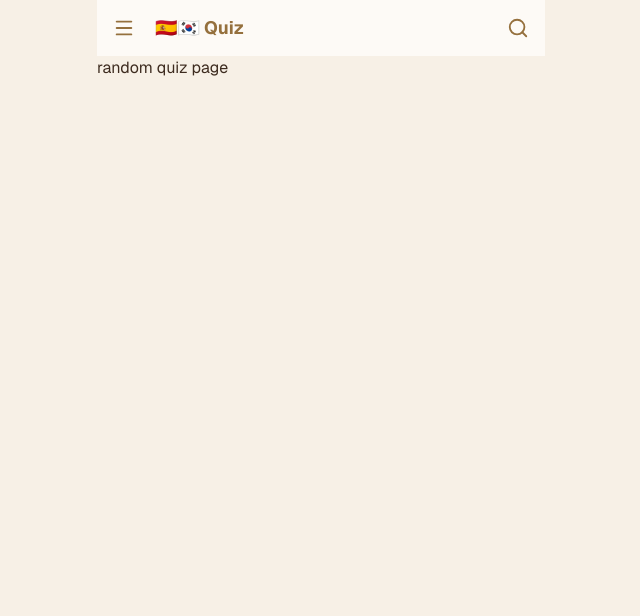
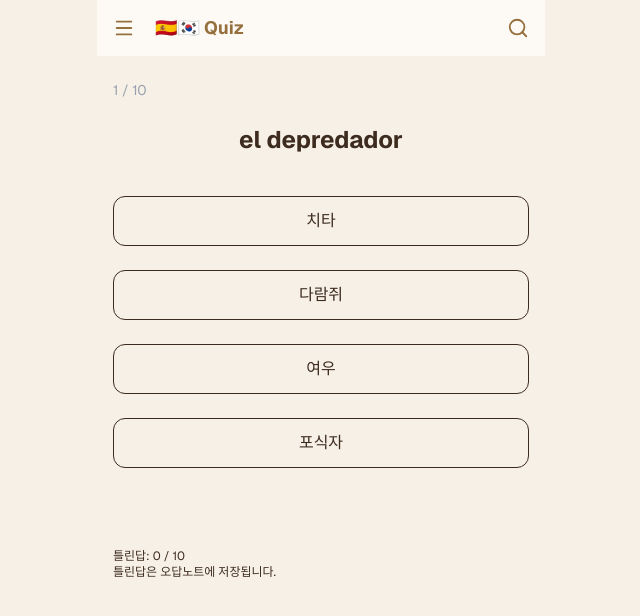
Before and after one commit to chriskwork/voca-quiz, a Next.js app: page /quiz/random in a window 1280 px wide. Shown: the top 616 px of the page, without its empty margins (319-959 px from the left). Built offline with nearby package versions, Linux system fonts and the light colour scheme.

Commit message:
random quiz page is done: quiz from all temas

```diff
--- a/app/quiz/random/page.tsx
+++ b/app/quiz/random/page.tsx
@@ -1,4 +1,181 @@
-//
+"use client";
+
+import { useRouter } from "next/navigation";
+import { saveWrongNotes } from "@/lib/db";
+import { useEffect, useMemo, useState } from "react";
+
+type Voca = {
+  id: number;
+  spanish: string;
+  korean: string;
+  tema: string;
+};
+
+const TEMAS = [
+  "animal",
+  "ave",
+  "bathroom",
+  "bebida",
+  "carne",
+  "ciencia",
+  "cocina",
+  "color",
+  "cuerpo",
+  "deporte",
+  "desastre",
+  "economia",
+  "edificio",
+  "elemento",
+  "enfermedad",
+  "espacio",
+  "familia",
+  "fruta",
+  "hospital",
+  "insecto",
+  "instrumento",
+  "medicamiento",
+  "ordenador",
+  "pais",
+  "parque",
+  "pelicula",
+  "playa",
+  "tienda",
+  "time",
+  "trabajo",
+  "verdura",
+  "viaje",
+  "vida-marina",
+  "weather",
+];
+
+function pickRandom(pool: Voca[], count: number, exclude: Voca[]): Voca[] {
+  const excludeIds = new Set(exclude.map((v) => v.id));
+  const available = pool.filter((v) => !excludeIds.has(v.id));
+  const shuffled = available.sort(() => Math.random() - 0.5);
+  return shuffled.slice(0, count);
+}
+
+function makeChoices(answer: Voca, pool: Voca[]): Voca[] {
+  const sameTema = pool.filter((v) => v.tema === answer.tema);
+  const others = sameTema.filter((v) => v.id !== answer.id);
+  const wrong3 = others.sort(() => Math.random() - 0.5).slice(0, 3);
+  return [...wrong3, answer].sort(() => Math.random() - 0.5);
+}
+
 export default function RandomQuiz() {
-  return <h1>random quiz page</h1>;
+  const router = useRouter();
+  const [allVocas, setAllVocas] = useState<Voca[]>([]);
+  const [questions, setQuestions] = useState<Voca[]>([]);
+  const [current, setCurrent] = useState(0);
+  const [wrong, setWrong] = useState<Voca[]>([]);
+  const [finished, setFinished] = useState(false);
+  const [selected, setSelected] = useState<number | null>(null);
+
+  useEffect(() => {
+    Promise.all(TEMAS.map((t) => fetch(`/json-files/es-ko/tema-${t}.json`).then((r) => r.json())))
+      .then((results) => {
+        const all: Voca[] = results.flat();
+        setAllVocas(all);
+        setQuestions(pickRandom(all, 10, []));
+      })
+      .catch((e) => console.error("fetch 실패:", e));
+  }, []);
+
+  const choices = useMemo(
+    () => (questions[current] ? makeChoices(questions[current], allVocas) : []),
+    [current, questions, allVocas],
+  );
+
+  if (questions.length === 0) return <div className="pt-20 text-sm text-center">로딩 중...</div>;
+
+  if (finished)
+    return (
+      <div className="flex flex-col items-center gap-6 px-4 py-20">
+        <p className="font-bold text-lg">결과</p>
+        <p className="text-gray-500 text-sm">
+          맞은 개수: {questions.length - wrong.length} / {questions.length}
+        </p>
+        <button
+          className="py-3 border rounded-xl w-full"
+          onClick={() => {
+            const next = pickRandom(allVocas, 10, questions);
+            if (next.length === 0) {
+              setQuestions(pickRandom(allVocas, 10, []));
+              setCurrent(0);
+              setWrong([]);
+              setFinished(false);
+              return;
+            }
+            setQuestions((prev) => [...prev, ...next]);
+            setCurrent((prev) => prev + 1);
+            setFinished(false);
+          }}
+        >
+          10개 더 풀기
+        </button>
+        <button className="py-3 border rounded-xl w-full" onClick={() => router.replace("/")}>
+          그만하기
+        </button>
+        <button onClick={() => router.replace("/notes")} className="py-3 border rounded-xl w-full">
+          오답노트 보기
+        </button>
+      </div>
+    );
+
+  const answer = questions[current];
+
+  function handleSelect(picked: Voca) {
+    if (selected !== null) return;
+
+    setSelected(picked.id);
+
+    const isCorrect = picked.id === answer.id;
+    if (!isCorrect) setWrong((prev) => [...prev, answer]);
+
+    setTimeout(() => {
+      setSelected(null);
+      if (current + 1 >= questions.length) {
+        setFinished(true);
+        saveWrongNotes(wrong);
+      } else {
+        setCurrent((prev) => prev + 1);
+      }
+    }, 1000);
+  }
+
+  return (
+    <div className="px-4 py-6">
+      <p className="mb-6 text-gray-400 text-sm">
+        {current + 1} / {questions.length}
+      </p>
+
+      <h2 className="mb-10 font-bold text-2xl text-center">{answer.spanish}</h2>
+
+      <ul className="flex flex-col gap-6">
+        {choices.map((v) => {
+          const isSelected = selected === v.id;
+          const isAnswer = v.id === answer.id;
+          const showResult = selected !== null;
+
+          let style = "py-3 border rounded-xl w-full text-center";
+          if (showResult && isAnswer) style += " bg-green-200 border-green-400";
+          else if (showResult && isSelected) style += " bg-red-200 border-red-400";
+
+          return (
+            <li key={`${v.tema}-${v.id}`}>
+              <button className={style} onClick={() => handleSelect(v)}>
+                {v.korean}
+              </button>
+            </li>
+          );
+        })}
+      </ul>
+
+      <p className="mt-20 text-xs">
+        틀린답: {wrong.length} / 10
+        <br />
+        틀린답은 오답노트에 저장됩니다.
+      </p>
+    </div>
+  );
 }
```
